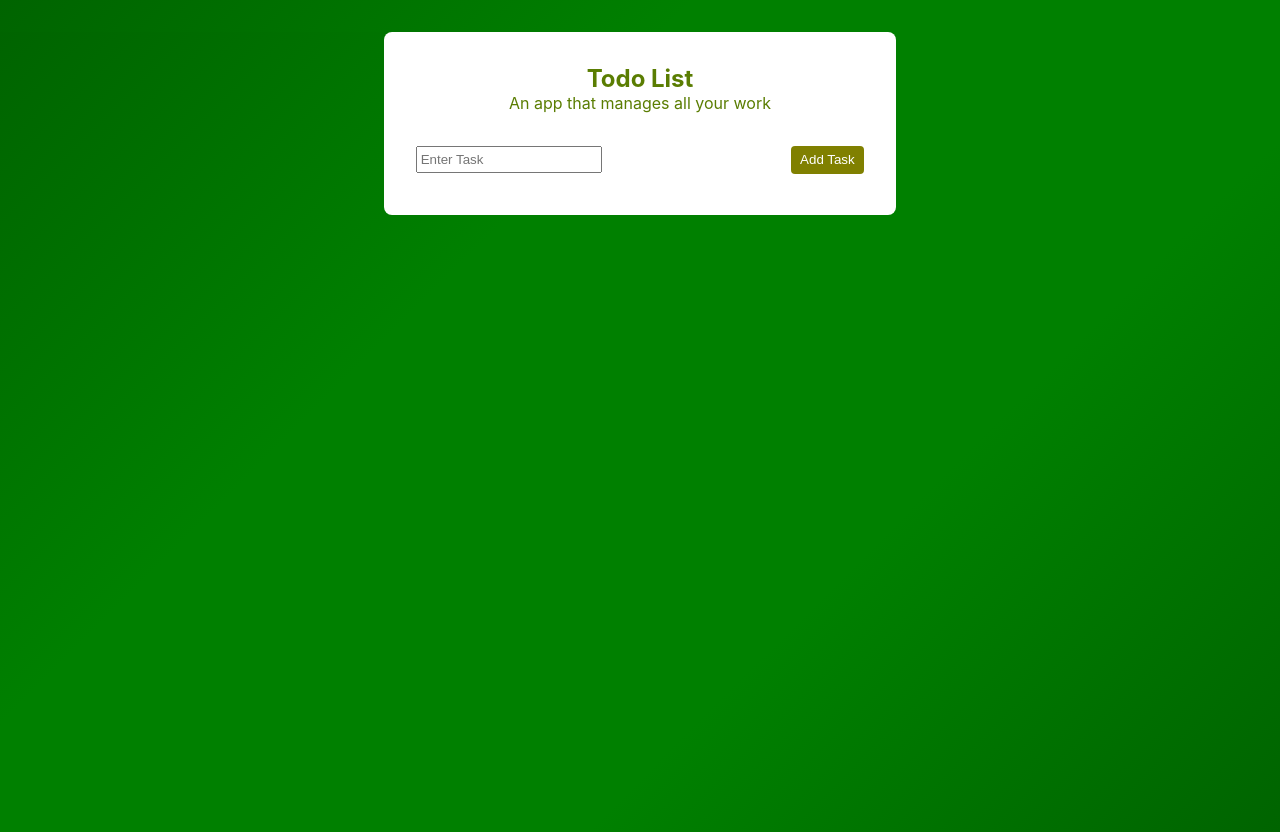
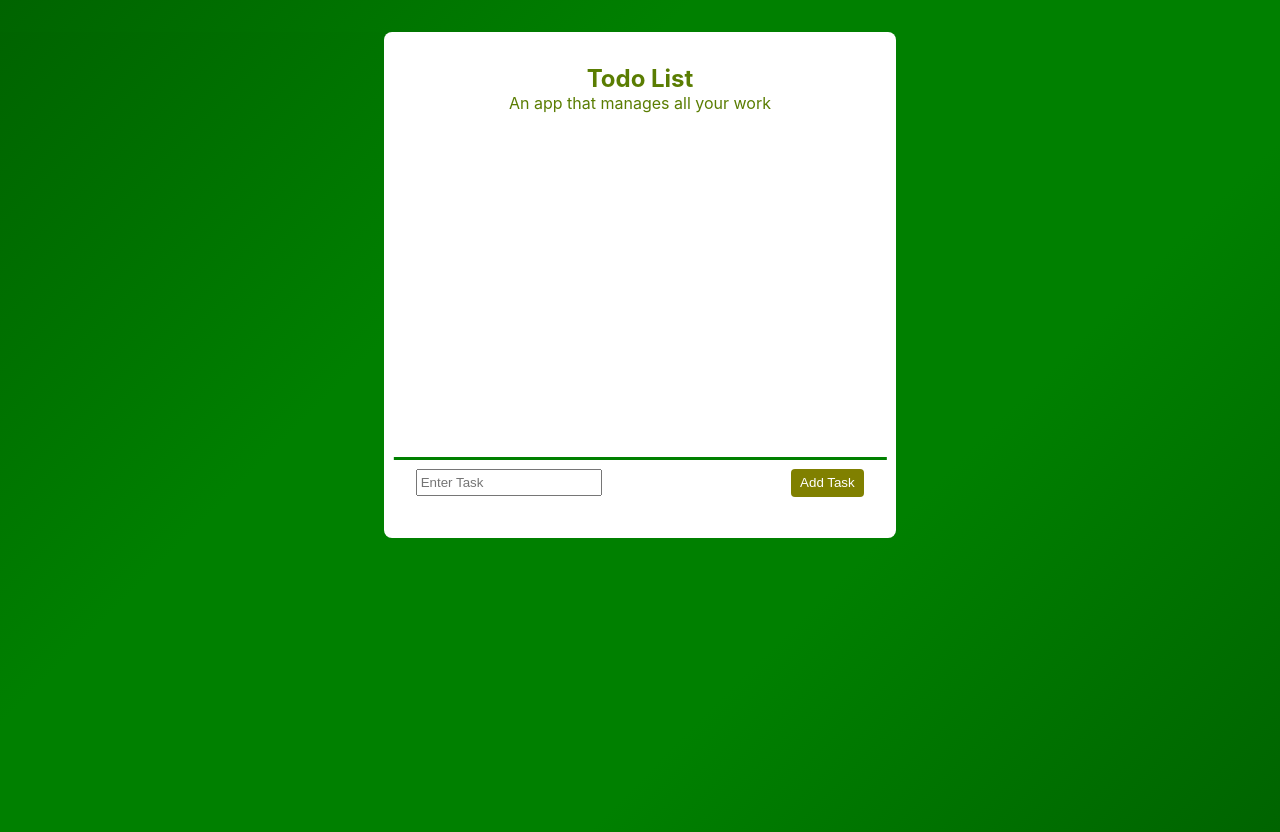
Before and after one commit to shobhitsaha/TodoList, a React (Create React App) app: page / in a window 1280 px wide. Built offline with nearby package versions, Linux system fonts and the light colour scheme.

Commit message:
Update TodoList.css

```diff
--- a/src/Styles/TodoList.css
+++ b/src/Styles/TodoList.css
@@ -6,8 +6,6 @@
 html,
 body {
   background: linear-gradient(135deg ,#006400,#008000,#008000,#006400);
-
-
   font-size: 1rem;
   height: 100%;
 }
@@ -16,7 +14,7 @@ body {
   flex-direction: column;
   justify-content: flex-start;
   width: 40%;
-  min-height: 2em;
+  min-height: 30em;
   margin: 2em auto;
   padding: 2rem 2rem 2rem 2rem;
   background: #ffffff;
@@ -78,6 +76,19 @@ body {
   }
 }
 
+.allTasks{
+  display: flex;
+  flex-direction: column;
+  justify-content: flex-start;
+  min-height: 20em;
+}
+.line{
+  transform: translate(-4.5%, 0);
+  border-bottom: 3px solid #008000 ;
+  left: -5em;
+  width: 110%;
+}
+
 .header {
   color: #5a7d02;
   padding-bottom: 1.5em;
```
